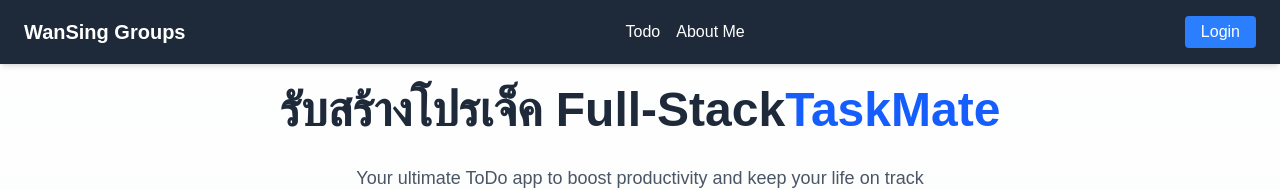
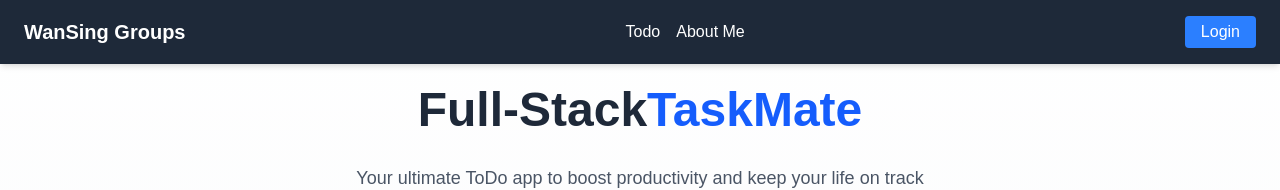
Before and after one commit to Onebluesky882/Todo-Auth-and-Server-Actions, a Next.js app: page / in a window 1280 px wide. Shown: the top 190 px of the page. Built offline with nearby package versions, Linux system fonts and the light colour scheme; no server answers.

Commit message:
final fixed

```diff
--- a/app/page.tsx
+++ b/app/page.tsx
@@ -10,7 +10,7 @@ export default async function Home() {
       {/* Hero Section */}
       <header className="max-w-7xl mx-auto px-6 py-20 text-center">
         <h1 className="text-5xl font-extrabold mb-6 leading-tight">
-          รับสร้างโปรเจ็ค Full-Stack
+          Full-Stack
           <span className="text-blue-600">TaskMate</span>
         </h1>
         <p className="text-lg text-gray-600 max-w-xl mx-auto mb-8">
```
